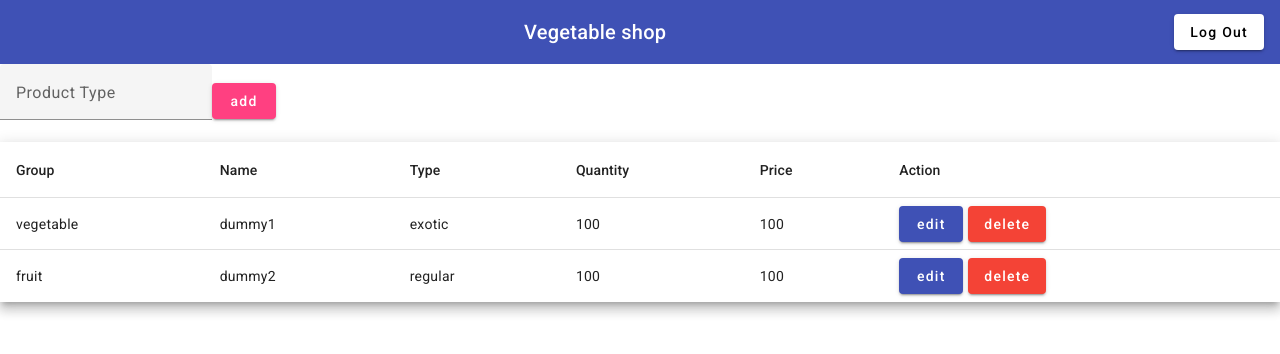
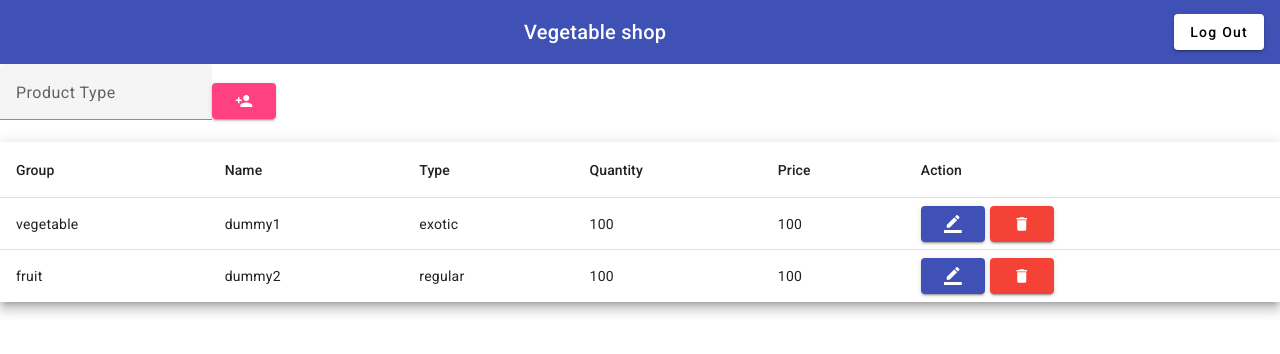
Before and after one commit to Ved-Thakur/Vegetable_Shop_App, an Angular app in the folder client/: page /seller in a window 1280 px wide. Shown: the top 354 px of the page. Built offline with nearby package versions, Linux system fonts and the light colour scheme.

Commit message:
implemented mat-icons

```diff
--- a/client/src/app/my-components/table/table.component.css
+++ b/client/src/app/my-components/table/table.component.css
@@ -1,3 +1,7 @@
 button {
   margin-right: 5px;
 }
+
+mat-icon {
+  margin: 0px !important;
+}
--- a/client/src/app/my-components/table/table.component.html
+++ b/client/src/app/my-components/table/table.component.html
@@ -18,7 +18,7 @@
       color="accent"
       (click)="add()"
     >
-      add
+      <mat-icon>person_add</mat-icon>
     </button>
   </form>
 </div>
@@ -58,7 +58,7 @@
         color="primary"
         (click)="edit(element)"
       >
-        edit
+        <mat-icon> border_color</mat-icon>
       </button>
       <button
         *ngIf="userType === 'seller'"
@@ -66,7 +66,7 @@
         color="warn"
         (click)="delete(element)"
       >
-        delete
+        <mat-icon>delete</mat-icon>
       </button>
       <button
         *ngIf="userType === 'customer'"
@@ -74,7 +74,7 @@
         color="accent"
         (click)="buy(element)"
       >
-        buy
+        <mat-icon>shopping_cart</mat-icon>
       </button>
     </td>
   </ng-container>
```
Also changed, not shown: client/src/app/app.module.ts (+14 -12 lines).
